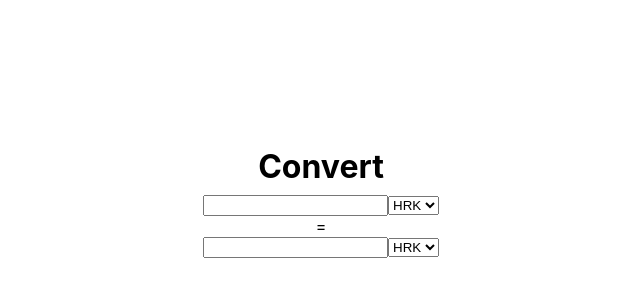
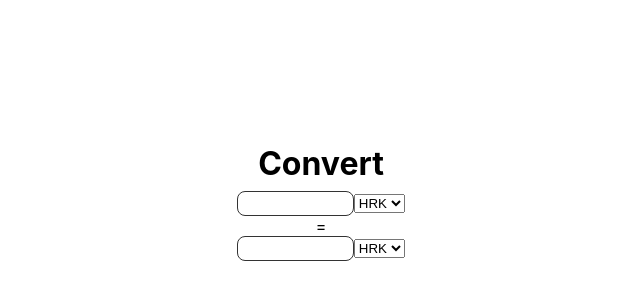
Before and after one commit to ivanradunkovic/React-Currency-Converter, a React (Create React App) app: page / in a window 1280 px wide. Shown: the part 198-498 px from the top of the page, without its empty margins (319-959 px from the left). Built offline with nearby package versions, Linux system fonts and the light colour scheme.

Commit message:
Added class name to input so I can style it in app.css.

```diff
--- a/src/App.css
+++ b/src/App.css
@@ -11,3 +11,10 @@ h1 {
   margin: 0;
   margin-bottom: .5rem;
 }
+
+.input {
+  border: 1px solid #333;
+  border-radius: .6em;
+  padding: .25rem;
+  width: 8em;
+}
--- a/src/CurrencyRow.js
+++ b/src/CurrencyRow.js
@@ -3,7 +3,7 @@ import React from 'react'
 export default function CurrencyRow() {
     return (
         <div>
-            <input type="number" />
+            <input type="number" className="input" />
             <select>
                 <option value="HRK">HRK</option>
             </select>
```
